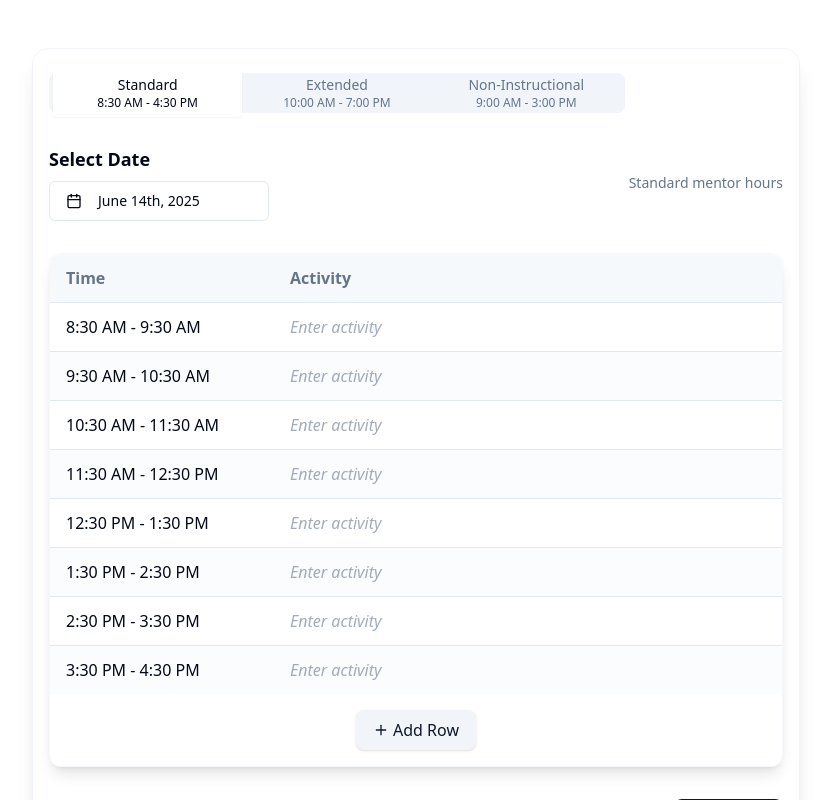
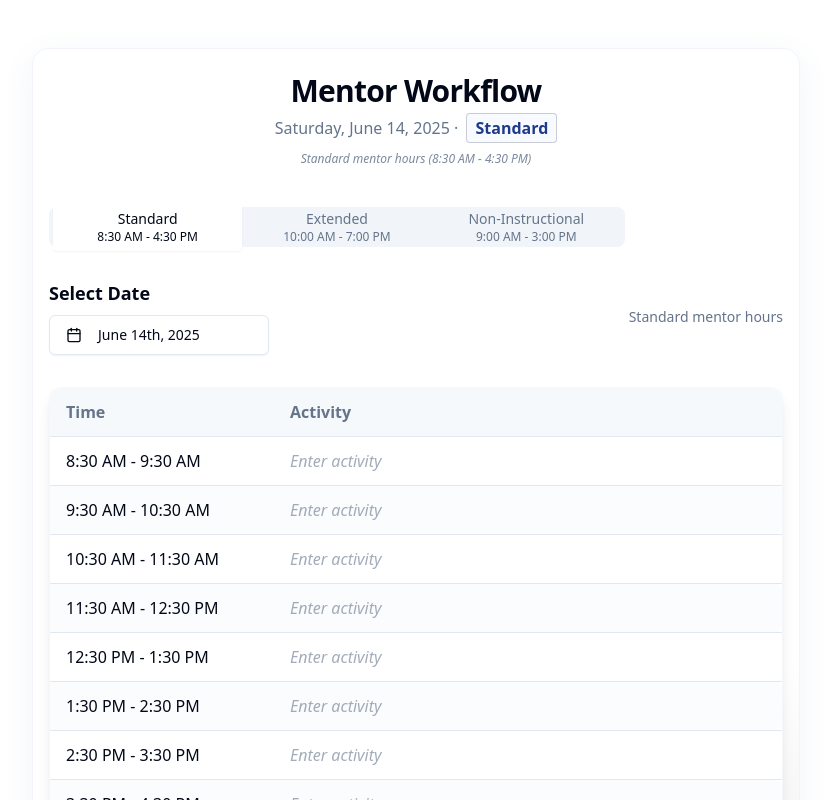
Before and after one commit to prudhvicharan06/mentor-time-scribe, a React (Vite) app: page / in a window 1280 px wide. Shown: the top 800 px of the page, without its empty margins (224-1055 px from the left). Built offline with nearby package versions, Linux system fonts and the light colour scheme.

Commit message:
Refactor: Improve MentorWorkflow component appearance
Enhanced the MentorWorkflow component's visual appeal by incorporating improved styling, layout adjustments, and potentially other UI/UX improvements.

```diff
--- a/src/components/MentorWorkflow.tsx
+++ b/src/components/MentorWorkflow.tsx
@@ -1,3 +1,4 @@
+
 import * as React from "react";
 import { format } from "date-fns";
 import { CalendarIcon, Save, Plus } from "lucide-react";
@@ -101,8 +102,46 @@ export default function MentorWorkflow() {
     });
   };
 
+  // Slight gradient for card wrapper
   return (
-    <div className="w-full max-w-3xl mx-auto mt-12 mb-12 px-4 py-6 bg-card rounded-2xl shadow-xl border border-muted animate-fade-in">
+    <div className="w-full max-w-3xl mx-auto mt-12 mb-12 px-4 py-6 rounded-2xl shadow-2xl border border-muted animate-fade-in"
+      style={{
+        background: "linear-gradient(135deg, hsl(var(--card)/95%) 80%, hsl(var(--primary)/8%) 100%)",
+        boxShadow: "0 8px 32px 0 rgba(60, 96, 160, 0.07)",
+      }}
+    >
+      {/* Animated Page Header */}
+      <div className="mb-10 text-center">
+        <h1 className="text-3xl font-bold tracking-tight animate-fade-in mb-1">Mentor Workflow</h1>
+        <span className="text-muted-foreground text-base font-medium flex flex-col items-center justify-center gap-1 animate-fade-in">
+          <span>
+            {date ? format(date, "EEEE, MMMM d, yyyy") : ""}
+            {" · "}
+            <span className={cn(
+              "inline-block px-2 py-0.5 rounded transition bg-secondary border border-primary/20 font-semibold ml-1",
+              {
+                "bg-[#f7faff] text-blue-900": scheduleType === "standard",
+                "bg-green-50 text-green-900": scheduleType === "extended",
+                "bg-yellow-50 text-yellow-900": scheduleType === "nonInstructional",
+              }
+            )}>
+              {scheduleType === "standard"
+                ? "Standard"
+                : scheduleType === "extended"
+                ? "Extended"
+                : "Non-Instructional"}
+            </span>
+          </span>
+          <span className="text-xs mt-1 opacity-85 italic">
+            {scheduleType === "standard"
+              ? "Standard mentor hours (8:30 AM - 4:30 PM)"
+              : scheduleType === "extended"
+              ? "Extended day mentor hours (10:00 AM - 7:00 PM)"
+              : "Non-Instructional day schedule (9:00 AM - 3:00 PM)"}
+          </span>
+        </span>
+      </div>
+
       {/* Schedule Tabs */}
       <Tabs
         value={scheduleType}
@@ -113,7 +152,7 @@ export default function MentorWorkflow() {
         }}
         className="mb-8 w-full"
       >
-        <TabsList className="w-full max-w-xl flex rounded-lg">
+        <TabsList className="w-full max-w-xl flex rounded-lg animate-fade-in">
           <TabsTrigger
             value="standard"
             className="flex-1 flex flex-col items-center relative group"
@@ -139,7 +178,7 @@ export default function MentorWorkflow() {
       </Tabs>
 
       {/* Date Picker */}
-      <div className="flex flex-col md:flex-row md:items-center md:justify-between gap-4 mb-8">
+      <div className="flex flex-col md:flex-row md:items-center md:justify-between gap-4 mb-8 animate-fade-in">
         <div>
           <label className="block font-semibold mb-2 text-lg">Select Date</label>
           <Popover>
@@ -147,7 +186,7 @@ export default function MentorWorkflow() {
               <Button
                 variant={"outline"}
                 className={cn(
-                  "min-w-[220px] justify-start text-left font-normal",
+                  "min-w-[220px] justify-start text-left font-normal shadow-sm hover:shadow-md transition",
                   !date && "text-muted-foreground"
                 )}
               >
@@ -155,7 +194,7 @@ export default function MentorWorkflow() {
                 {date ? format(date, "PPP") : <span>Pick a date</span>}
               </Button>
             </PopoverTrigger>
-            <PopoverContent className="w-auto p-0" align="start" alignOffset={-8}>
+            <PopoverContent className="w-auto p-0 z-40 bg-card shadow-xl border border-primary/10" align="start" alignOffset={-8}>
               <Calendar
                 mode="single"
                 selected={date}
@@ -178,7 +217,9 @@ export default function MentorWorkflow() {
       </div>
 
       {/* Appealing Table */}
-      <div className="overflow-x-auto bg-background rounded-xl border border-muted/70 shadow-lg">
+      <div className="overflow-x-auto bg-background rounded-xl border border-muted/70 shadow-lg animate-scale-in"
+        style={{ transition: "box-shadow 0.15s" }}
+      >
         <Table>
           <TableHeader>
             <TableRow>
@@ -190,22 +231,23 @@ export default function MentorWorkflow() {
               </TableHead>
             </TableRow>
           </TableHeader>
-          <TableBody>
+          <TableBody className="animate-fade-in">
             {entries.map((entry, idx) => (
               <TableRow
                 key={idx}
                 className={cn(
-                  "transition-colors text-base",
+                  "transition-colors text-base group",
                   idx % 2 === 1 ? "bg-accent/30" : "bg-card",
                   "hover:bg-primary/10",
-                  editRow === idx && "ring-2 ring-primary/40"
+                  editRow === idx && "border-primary border-2 ring-2 ring-primary/40 shadow-lg z-10",
                 )}
+                style={editRow === idx ? { transition: "box-shadow 0.3s, border 0.2s" } : {}}
               >
                 {/* Editable Time (now an interval: start - end) */}
                 <TableCell
                   className={cn(
                     "py-3 px-4 align-middle cursor-pointer rounded-l-lg group flex gap-1 items-center",
-                    editRow === idx && (editField === "start" || editField === "end") && "bg-secondary"
+                    editRow === idx && (editField === "start" || editField === "end") && "bg-secondary/80"
                   )}
                   onClick={() => {
                     setEditRow(idx);
@@ -266,8 +308,8 @@ export default function MentorWorkflow() {
                 {/* Editable Activity */}
                 <TableCell
                   className={cn(
-                    "py-3 px-4 align-middle cursor-pointer rounded-r-lg group",
-                    editRow === idx && editField === "activity" && "bg-secondary"
+                    "py-3 px-4 align-middle cursor-pointer rounded-r-lg group hover:bg-secondary/20 transition",
+                    editRow === idx && editField === "activity" && "bg-secondary/80"
                   )}
                   onClick={() => {
                     setEditRow(idx);
@@ -294,7 +336,7 @@ export default function MentorWorkflow() {
                   ) : (
                     <span
                       className={cn(
-                        "text-muted-foreground",
+                        "text-muted-foreground transition-colors",
                         !entry.activity && "opacity-60 italic"
                       )}
                     >
@@ -310,12 +352,12 @@ export default function MentorWorkflow() {
         <div className="flex justify-center py-4">
           <Button
             variant="secondary"
-            className="flex gap-1 items-center px-4 py-2 rounded-lg text-base font-medium shadow border border-muted"
+            className="flex gap-1 items-center px-4 py-2 rounded-lg text-base font-medium shadow border border-muted transition-transform hover:scale-105 hover:shadow-lg hover:border-primary/50 focus:outline-none focus:ring-2 focus:ring-primary/20 animate-fade-in"
             onClick={handleAddRow}
             aria-label="Add row"
             type="button"
           >
-            <Plus size={18} />
+            <Plus size={18} className="transition-transform group-hover:rotate-90" />
             Add Row
           </Button>
         </div>
@@ -325,7 +367,7 @@ export default function MentorWorkflow() {
       <div className="flex justify-end mt-8">
         <Button
           onClick={handleSave}
-          className="flex gap-1 items-center px-6 py-2 rounded-lg text-base font-semibold"
+          className="flex gap-1 items-center px-6 py-2 rounded-lg text-base font-semibold shadow transition-transform hover:scale-105 hover:shadow-xl bg-gradient-to-r from-primary/80 to-primary/90 text-primary-foreground hover:from-primary hover:to-primary focus:outline-none focus:ring-2 focus:ring-offset-2 focus:ring-primary animate-fade-in"
         >
           <Save size={18} className="mr-1" />
           Save
@@ -334,3 +376,5 @@ export default function MentorWorkflow() {
     </div>
   );
 }
+
+// This component is now over 350 lines. Please consider asking me to refactor it for easier maintainability.
```
